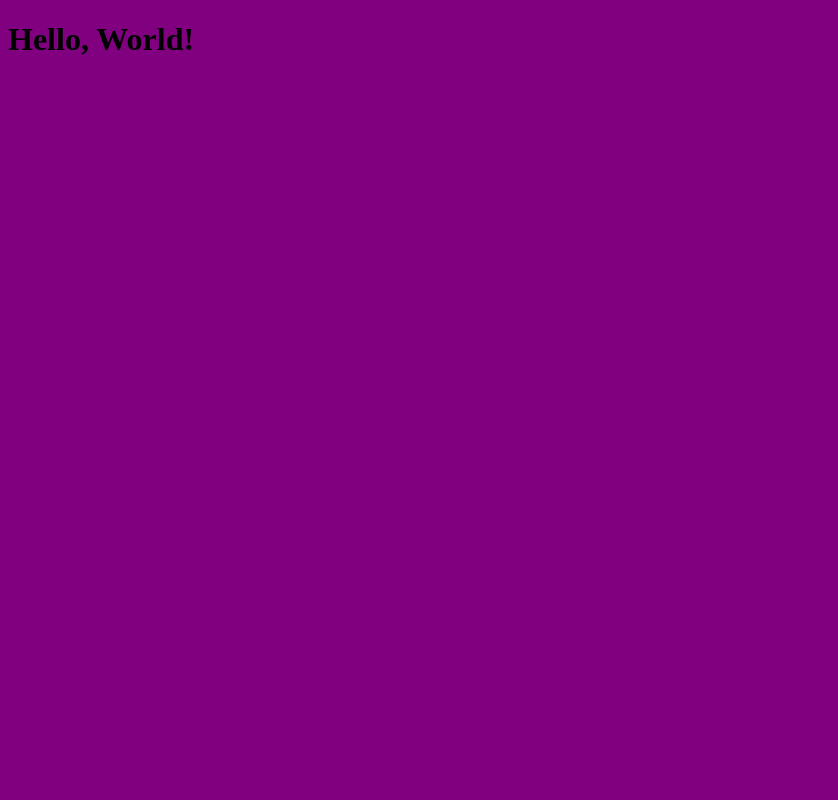
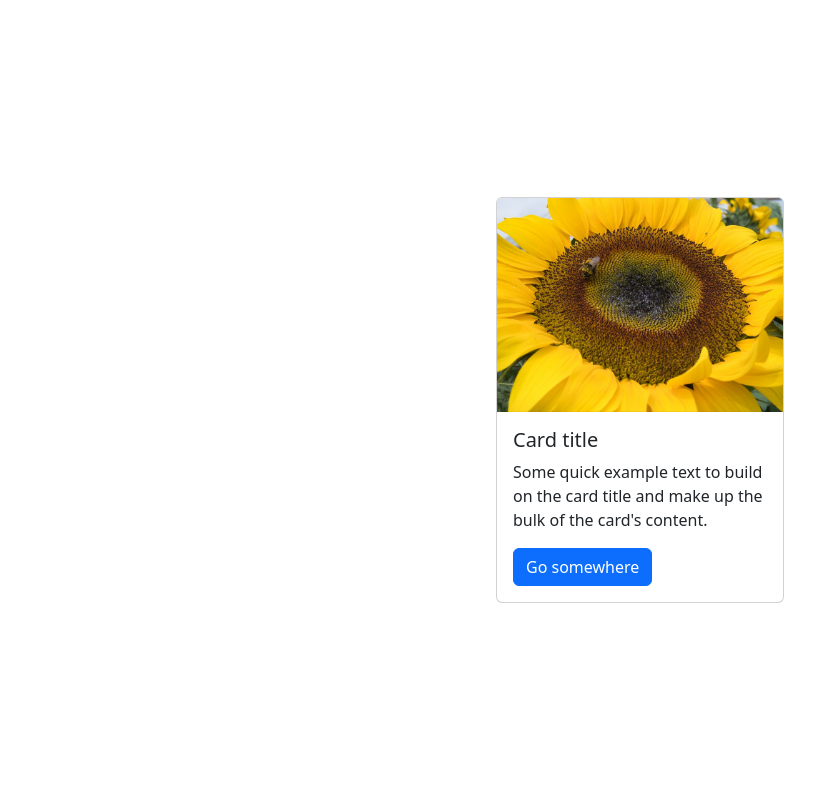
Before and after one commit to manchung/100-Day-of-Code-Python, a Flask app: page / in a window 1280 px wide. Before the commit the part shown is almost empty. Shown: the whole page, without its empty margins (0-838 px from the left). Run offline with Flask 3, Linux system fonts and the light colour scheme.

Commit message:
Bootstrap exercise

```diff
--- a/Flask/Hello World/templates/index.html
+++ b/Flask/Hello World/templates/index.html
@@ -1,13 +1,37 @@
-<!DOCTYPE html>
+<!doctype html>
 <html lang="en">
+
 <head>
-    <link rel="stylesheet" href="static/style.css">
-<head>
-    <meta charset="UTF-8">
-    <meta name="viewport" content="width=device-width, initial-scale=1.0">
-    <title>Hello World</title>
+  <meta charset="utf-8">
+  <meta name="viewport" content="width=device-width, initial-scale=1">
+  <title>Bootstrap</title>
+  <!-- TODO 1: Add the Bootstrap link here. -->
+  <link href="https://cdn.jsdelivr.net/npm/bootstrap@5.3.3/dist/css/bootstrap.min.css" rel="stylesheet" integrity="sha384-QWTKZyjpPEjISv5WaRU9OFeRpok6YctnYmDr5pNlyT2bRjXh0JMhjY6hW+ALEwIH" crossorigin="anonymous">
+
+  <style>
+    /* TODO 4: Use flexbox to center the card in the vertical and horizontal center. */
+    .flex-container {
+      display: flex;
+      justify-content: center;
+      align-items: center;
+      height: 100vh; /* Ensures the container takes up the full viewport height */
+    }
+  </style>
 </head>
+
 <body>
-    <h1>Hello, World!</h1>
+  <div class="flex-container">
+    <!-- TODO 2: Add the Bootstrap Prebuilt Card here -->
+    <div class="card" style="width: 18rem;">
+      <img src="static/flower.jpg" class="card-img-top" alt="...">
+      <div class="card-body">
+        <h5 class="card-title">Card title</h5>
+        <p class="card-text">Some quick example text to build on the card title and make up the bulk of the card's content.</p>
+        <a href="#" class="btn btn-primary">Go somewhere</a>
+      </div>
+    </div>
+    <!-- TODO 3: Change the image src to display the flower.jpg image. -->
+  </div>
 </body>
+
 </html>
```
Also changed, not shown: Flask/Hello World/templates/index2.html (added, +13 -0 lines), Flask/Hello World/static/flower.jpg (added), Flask/Hello World/static/goal.png (added).
